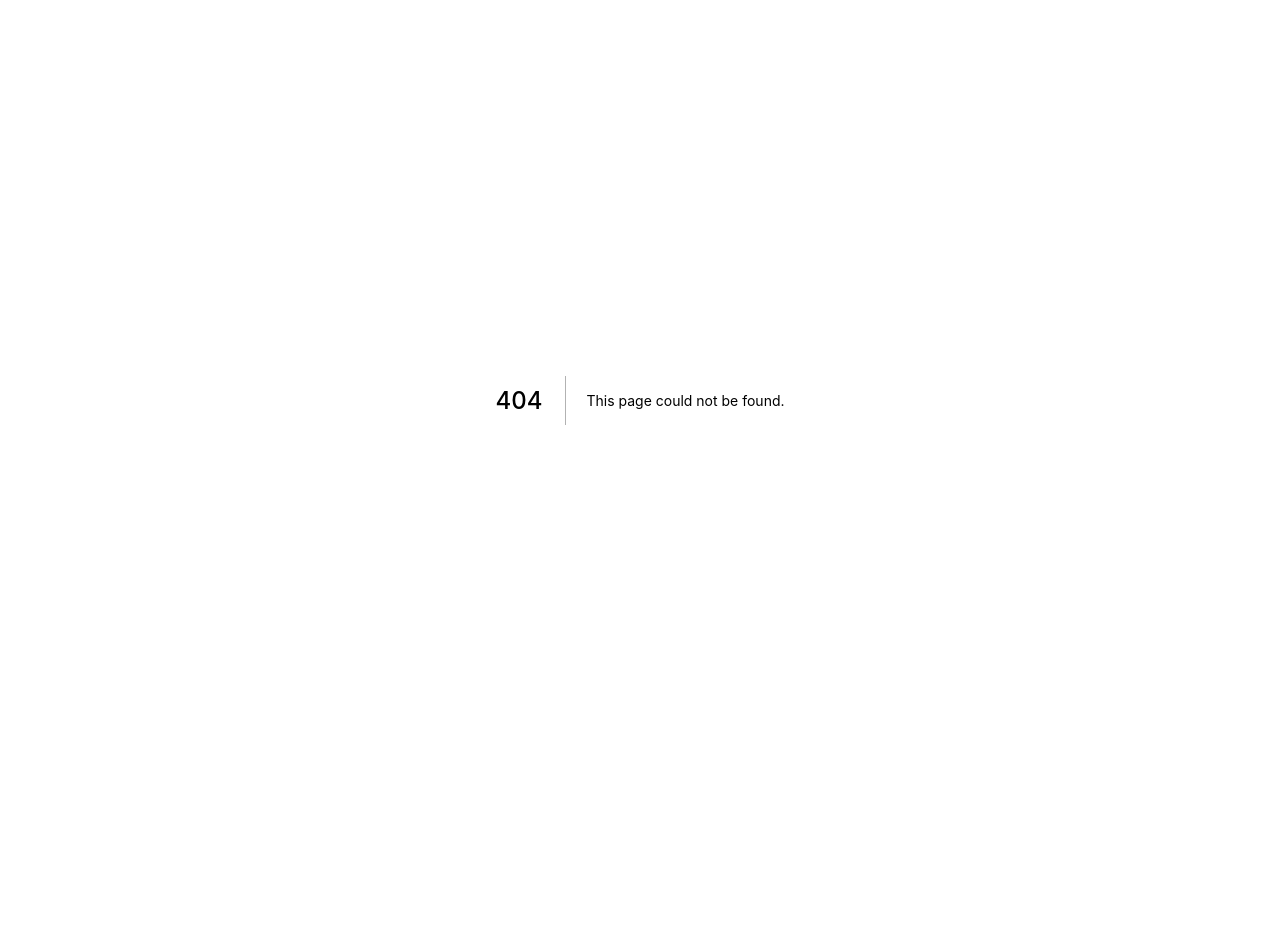
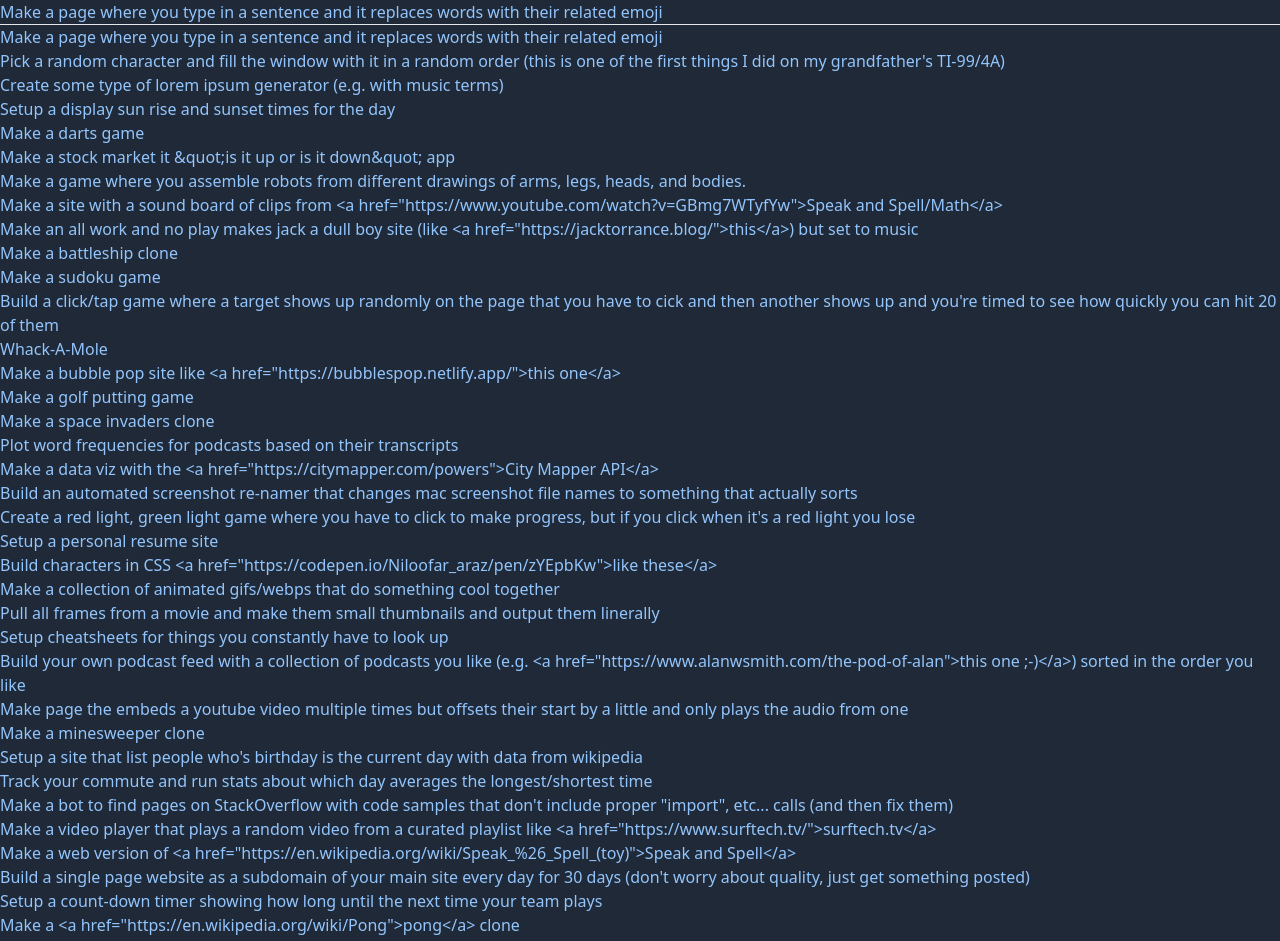
Before and after one commit to alanwsmith/ideas.alanwsmith.com, a Next.js app: page /test in a window 1280 px wide. Before the commit this address had no page. Shown: the top 941 px of the page. Before the commit the page ends 800 px from the top, so only its background shows below. Built offline with nearby package versions, Linux system fonts and the light colour scheme.

Commit message:
Fixed random reset and added a few items

```diff
--- a/components/Ideas.js
+++ b/components/Ideas.js
@@ -1,4 +1,4 @@
-import { useState } from 'react'
+import { useEffect, useState } from 'react'
 import { ideasData } from '../components/IdeasData'
 
 function shuffle(array) {
@@ -15,20 +15,33 @@
   return array
 }
 
+const shuffledArray = shuffle(ideasData)
+
 export default function Ideas() {
-  shuffle(ideasData)
   const [ideaIndex, setIdeaIndex] = useState(0)
+  const [ideasArray, setIdeaArray] = useState(shuffledArray)
 
   function refreshIdea() {
-    if (ideaIndex < ideasData.length) {
-      setIdeaIndex(ideaIndex + 1)
+    if (ideaIndex < ideasArray.length) {
+      const newIndex = ideaIndex + 1
+      setIdeaIndex(newIndex)
     } else {
-      shuffle(ideasData)
+      setIdeaArray(shuffle(ideasData))
       setIdeaIndex(0)
     }
   }
 
-  return (
+  function makeKey(initialString) {
+    return initialString.replace(/\W/g, '')
+  }
+
+  const [isMounted, setIsMounted] = useState(false)
+
+  useEffect(() => {
+    setIsMounted(true)
+  }, [])
+
+  const returnValue = (
     <div>
       <div className="h-screen">
         <div className="text-gray-400 flex flex-col items-center justify-center h-1/6">
@@ -38,7 +51,9 @@
         <div className="flex flex-col items-center justify-center h-1/6">
           <div
             className="text-2xl w-2/3 text-center lg:max-w-prose"
-            dangerouslySetInnerHTML={{ __html: ideasData[ideaIndex] }}
+            dangerouslySetInnerHTML={{
+              __html: `<div>${ideasArray[ideaIndex]}</div>`,
+            }}
           ></div>
         </div>
         <div className="flex flex-col items-center justify-center h-1/6">
@@ -50,7 +65,15 @@
           </button>
         </div>
       </div>
-      <div className="max-w-prose"></div>
+      <div>
+        <ul>
+          {ideasArray.map((idea) => (
+            <li key={makeKey(idea)}>{idea}</li>
+          ))}
+        </ul>
+      </div>
     </div>
   )
+
+  return <> {isMounted ? returnValue : null}</>
 }
--- a/components/IdeasData.js
+++ b/components/IdeasData.js
@@ -24,19 +24,21 @@
 `Build a Tic-tac-toe game where you play against the computer`,
 `A "this page intentionally left blank" site with random fonts, colors, etc...`,
 `Make a clock but use <a href="https://github.com/segmentio/ksuid">KSUIDs</a> to display the time`,
-`Make a seven-segment display clock`,
+`Make a <a href="https://en.wikipedia.org/wiki/Seven-segment_display">seven-segment display</a> clock`,
 `Setup an "Is it Friday?" page with just a Yes/No answer on it`,
 `Write a little tool to alphabetize lists of text`,
 `Make a font book that shows font examples from google fonts but with a selection of colors and effects`,
 `Make a font display page that lets you see multiple google fonts at the same time (e.g. as a heading and as body text)`,
+`Make a <a href="https://en.wikipedia.org/wiki/Binary_clock">binary clock</a>`,
 `Display color pallet examples for a CSS framework like <a href="https://tailwindcss.com/">tailwind</a>`,
 `Plot default terminal colors in a 3D space with <a href="https://threejs.org/">three.js</a>`,
-`Create current weather conditions for your location site`,
+`Create a current weather conditions site`,
+`Make a weather forecast page `,
 `Setup a service that reads the weather forcast and lets you know if you should bring a coat or not`,
 `Build a twitter bot to automatically post a random tik toc from a list of your favorites`,
 `Make a page that displays a random quote from a collection you setup`,
 `Run stats on twitter followers to see the distribution of the number of followers the folks who follow you have`,
-`Make a pong clone`,
+`Make a <a href="https://en.wikipedia.org/wiki/Pong">pong</a> clone`,
 `Make a jenga clone`,
 `Make a tetris clone`,
 `Make a battleship clone`,
@@ -59,21 +61,21 @@
 `Create a data visualization in <a href="https://d3js.org/">D3</a> using census data to show the average age in each state`,
 `Graph of the number of national championships across different football teams and coaches`,
 `Build an &quot;Is it Friday yet&quot; single page site with yes/no. `,
-`Setup a site that shows what percentage of the planet it in today/tomorrow/yesterday`,
+`Setup a site that shows what percentage of the planet is in today/tomorrow/yesterday`,
 `Make a count down page with the days left in the year`,
 `Show a count down until all the various holidays you get off`,
 `Do something with <a href="https://www.remotion.dev/">remotion</a>`,
 `Make a sound board with random bird sounds sounds`,
 `Make a drum machine`,
 `Create a single page site with your favorite gif on it`,
-`Create something like <a href="corndog.io/">corndog.io</a>`,
+`Create something like <a href="corndog.io/">corndog.io</a> but with corgis`,
 `Make a random name generator (pulled from list of most popular names from different)`,
 `Setup a display page to show the schedule and scores for your favorite team`,
 `Build a Helmet/Hat schedule like <a href="https://fbschedules.com/2021-sec-football-helmet-schedule/">this one</a> that also shows scores and post-season play`,
 `Setup a page that shows tweets from your favorite people in chronological order`,
 `Make page the embeds a youtube video multiple times but offsets their start by a little and only plays the audio from one `,
-`Build a markov chain generator with terms from programming`,
-`Build a markov chain generator with terms from football`,
+`Build a <a href="https://en.wikipedia.org/wiki/Markov_chain">markov chain generator</a> with terms from programming`,
+`Build a <a href="https://en.wikipedia.org/wiki/Markov_chain">markov chain generator</a> with terms from football`,
 `Make a page where you type in a sentence and it replaces words with their related emoji`,
 `Build an <a href="https://familyguy.fandom.com/wiki/Evil_Monkey">evil monkey</a> page where it points to your cursor when you move it around`,
 `Setup cheatsheets for things you constantly have to look up`,
@@ -86,9 +88,11 @@
 `Plot the weekly position over time of every song that hits the top ten`,
 `Make a site that takes a list of twitch streamers and just auto plays one of the ones who's live randomly`,
 `Display graphs of math formulas`,
+`Make a <a href="https://play.battlesnake.com/">Battlesnake</a>`,
 `Recreate <a href="https://www.youtube.com/watch?v=6WpMlwVwydo">Hampster Dance</a>`,
 `Make a &quot;Guess the number&quot; game with a random number that says &quot;You Win&quot; if you get it and &quot;You Lose&quot; if you don't`,
 `Setup a personal resume site`,
+`Create a virtual <a href="https://en.wikipedia.org/wiki/Spirograph">spirograph</a>`,
 `Setup a site that list people who's birthday is the current day with data from wikipedia`,
 `Make a digital fireplace using javascript to create the flames with svgs`,
 `Make a digital fishtank with javascript controlling the fish`,
@@ -100,7 +104,7 @@
 `Setup a personal movie review site with up/down ratings and stats of things like your favorite genre from <a href="https://www.themoviedb.org">The Movie DB API</a>`,
 `Generate a personal movie recommendation engine `,
 `Create a data visualization which shows which heroes were in which marvel movies`,
-`Make a Books I Have Read and What To Read list`,
+`Make a personal &quot;Books I Have Read&quot; and &quot;Books I What To Read&quot; site`,
 `Setup a personal calendar showing holidays you get off`,
 `Make a twitter bot that watches for the word "pirate" then responds with "Arrrgh!"`,
 `Do something like <a href="https://www.fugitivesheets.com/">Fugitive Sheets</a>`,
@@ -117,8 +121,8 @@
 `Make a darts game`,
 `Make a darts game, but with gravity reversed`,
 `Make a pool/billiards game`,
-`Create a model train project where you assemble graphics to make the track`,
-`Make your own magic 8-ball`,
+`Create a virtual model train project where you assemble graphics to make the track`,
+`Make your own <a href="https://en.wikipedia.org/wiki/Magic_8-Ball">Magic 8-ball</a>`,
 `Turn photos into 8-bit images`,
 `Turn photos into 2-bit images`,
 `Make a bot to find pages on StackOverflow with code samples that don't include proper "import", etc... calls (and then fix them)`,
@@ -135,13 +139,24 @@
 `Make your own programming challenge game like <a href="https://adventofcode.com/">Advent Of Code</a>`,
 `Write a blog post where you solve every day of <a href="https://adventofcode.com/">Advent Of Code</a>`,
 `Build a single page website as a subdomain of your main site every day for 30 days (don't worry about quality, just get something posted)`,
-`Use image recognition to count the number of chocolate chips in photos of cookies`,
+`Use image recognition to count the number of chocolate chips in cookie photos`,
+`Auto-generate <a href="https://en.wikipedia.org/wiki/Where%27s_Wally%3F">Where's Waldo</a> images`,
 `Do a data visualization showing the differences between ingredients of different types of coke/soda/pop`,
 `Track your commute and run stats about which day averages the longest/shortest time `,
 `Make a data viz with the <a href="https://citymapper.com/powers">City Mapper API</a>`,
 `Build a twitter bot that posts a photo of a random corgi photo from <a href="https://unsplash.com/">Unsplash</a> every day`,
 `Build your own version of <a href="https://apod.nasa.gov/apod/astropix.html">Astronomy Picture Of the Day</a> from the <a href="https://data.nasa.gov/Space-Science/Astronomy-Picture-of-the-Day-API/ez2w-t8ua">NASA API</a>`,
+`Build a <a href="https://en.wikipedia.org/wiki/Compound_interest">compound interest</a> calculator`,
 `Make a space weather conditions site with data from the <a href="https://ccmc.gsfc.nasa.gov/donki/">Space Weather Database Of Notifications, Knowledge, Information (DONKI)</a> from <a href="https://ccmc.gsfc.nasa.gov/support/DONKI-webservices.php">NASA's API</a>`,
 `Make a lorem ipsum generator with pirate talk`,
 `Make a white noise generator with different choices for the audio track`,
+`Visualize the sounds waveform of your favorite song`,
+`Make Beat Saber as a typing game`,
+`Plot the average beats per minute of top ten songs for the past fifty years`,
+`Make word clouds for the number one songs of each year`,
+`Make a D3 graph showing the number of times an artist made it to the top ten in the charts`,
+`Plot the most frequent weekly downloads from npm`,
+`Make a progress bar for the number of days in the year`,
+`Make a video player that plays a random video from a curated playlist like <a href="https://www.surftech.tv/">surftech.tv</a> `,
+`Show standard programming techniques (e.g. looping over a list/array) in seven different programming languages`,
 ]
--- a/pages/index.js
+++ b/pages/index.js
@@ -78,12 +78,12 @@
       </Head>
       <header>
         <div className="text-sm text-right pr-2 bg-gray-900">
+          <a className="text-gray-500" href="https://www.alanwsmith.com/">
+            main site
+          </a>{' '}
+          -{' '}
           <a className="text-gray-500" href="https://twitter.com/TheIdOfAlan">
             twitter
-          </a>{' '}
-          -{' '}
-          <a className="text-gray-500" href="https://www.alanwsmith.com/">
-            site
           </a>{' '}
           -{' '}
           <a
--- /dev/null
+++ b/pages/test.js
@@ -0,0 +1,46 @@
+import { useEffect, useState } from 'react'
+import { ideasData } from '../components/IdeasData'
+
+function shuffle(array) {
+  let currentIndex = array.length
+  let randomIndex
+  while (currentIndex != 0) {
+    randomIndex = Math.floor(Math.random() * currentIndex)
+    currentIndex = currentIndex - 1
+    ;[array[currentIndex], array[randomIndex]] = [
+      array[randomIndex],
+      array[currentIndex],
+    ]
+  }
+  return array
+}
+
+const shuffledArray = shuffle(ideasData)
+
+export default function Home() {
+  const [ideaIndex, setIdeaIndex] = useState(0)
+  const [ideasArray, setIdeaArray] = useState(shuffledArray)
+  const [textString, setTextString] = useState(ideasArray[ideaIndex])
+
+  const [isMounted, setIsMounted] = useState(false)
+
+  useEffect(() => {
+    setIsMounted(true)
+  }, [])
+
+  const returnValue = (
+    <div>
+      <div
+        dangerouslySetInnerHTML={{ __html: `<div>${textString}</div>` }}
+      ></div>
+      <hr />
+      <ul>
+        {ideasArray.map((idea) => (
+          <li key={idea.replace(/\W/g, '')}>{idea}</li>
+        ))}
+      </ul>
+    </div>
+  )
+
+  return <> {isMounted ? returnValue : null}</>
+}
```
